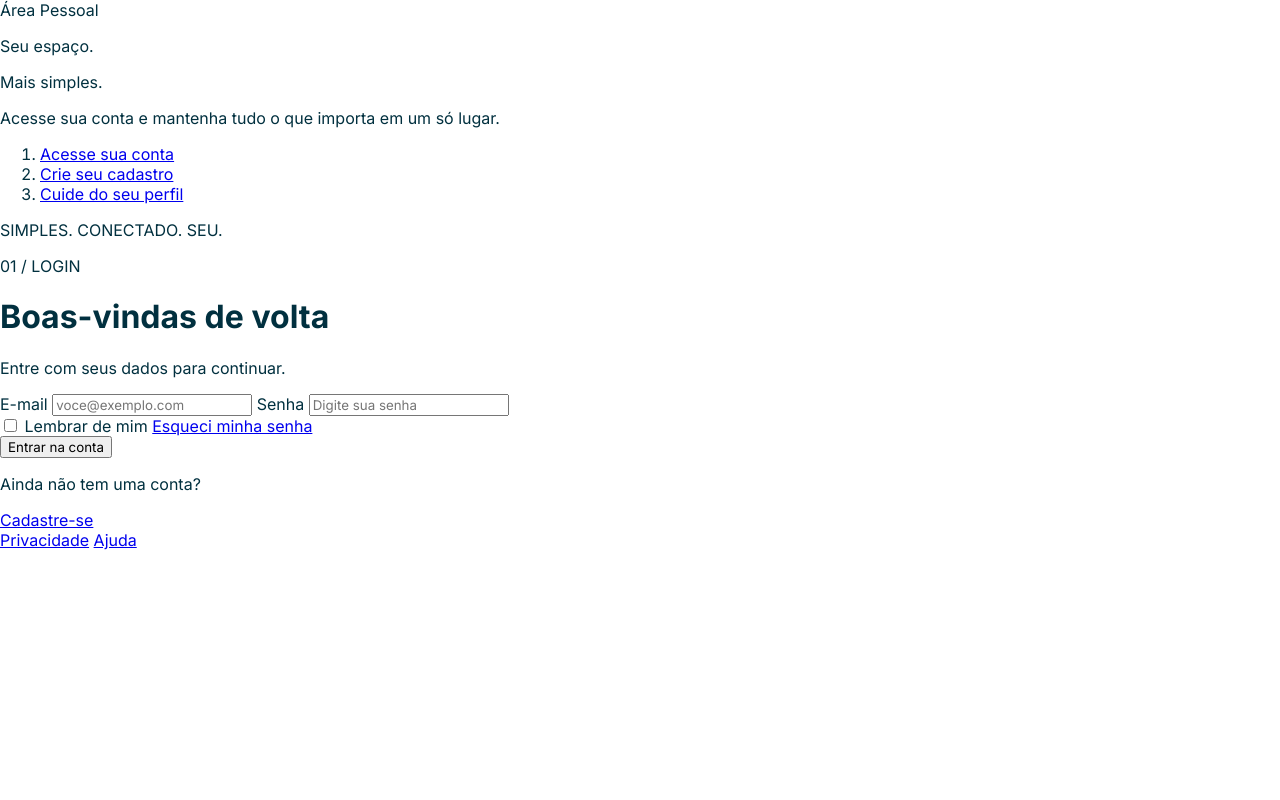
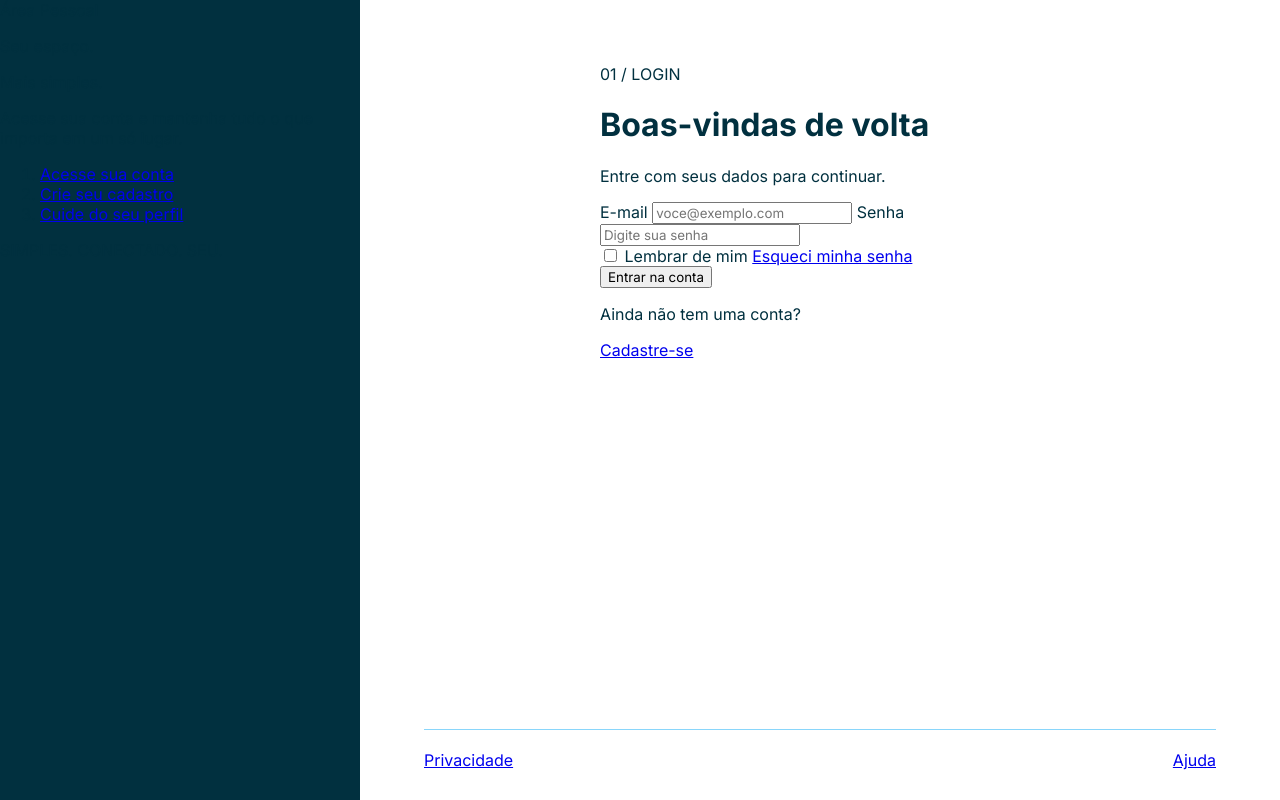
Before and after one commit to ReCroffi/situacao-aprendizagem-2, a plain HTML site: page index.html in a window 1280 px wide. Drawn offline with Linux system fonts and the light colour scheme.

Commit message:
css - topologia

```diff
--- a/assets/css/styles.css
+++ b/assets/css/styles.css
@@ -21,3 +21,40 @@ body {
   background-color: var(--superficie);
   color: var(--texto_forte);
 }
+
+.pagina {
+  display: flex;
+  flex-direction: row;
+}
+
+.sidebar {
+  background-color: var(--fundo_sidebar);
+  width: 360px;
+  min-height: 100vh;
+}
+
+.mainindex {
+  flex: 1;
+  display: flex;
+  flex-direction: column;
+  padding: 64px 64px 30px;
+}
+.login {
+  width: 440px;
+
+  margin: 0 auto;
+}
+
+.textos {
+  width: 440px;
+  margin: 0 auto;
+}
+
+.rodape {
+  margin-top: auto;
+
+  display: flex;
+  justify-content: space-between;
+  border-top: 1px solid var(--borda);
+  padding-top: 20px;
+}
--- a/index.html
+++ b/index.html
@@ -29,10 +29,12 @@
         </ol>
         <p class="fimpagina">SIMPLES. CONECTADO. SEU.</p>
       </aside>
-      <main>
-        <span class="titulo">01 / LOGIN</span>
-        <h1 class="boas-vindas">Boas-vindas de volta</h1>
-        <p class="sub-boas-vindas">Entre com seus dados para continuar.</p>
+      <main class="mainindex">
+        <header class="textos">
+          <span class="titulo">01 / LOGIN</span>
+          <h1 class="boas-vindas">Boas-vindas de volta</h1>
+          <p class="sub-boas-vindas">Entre com seus dados para continuar.</p>
+        </header>
         <form class="login" action="perfil.html" method="get">
           <label for="email">E-mail</label>
           <input
```
